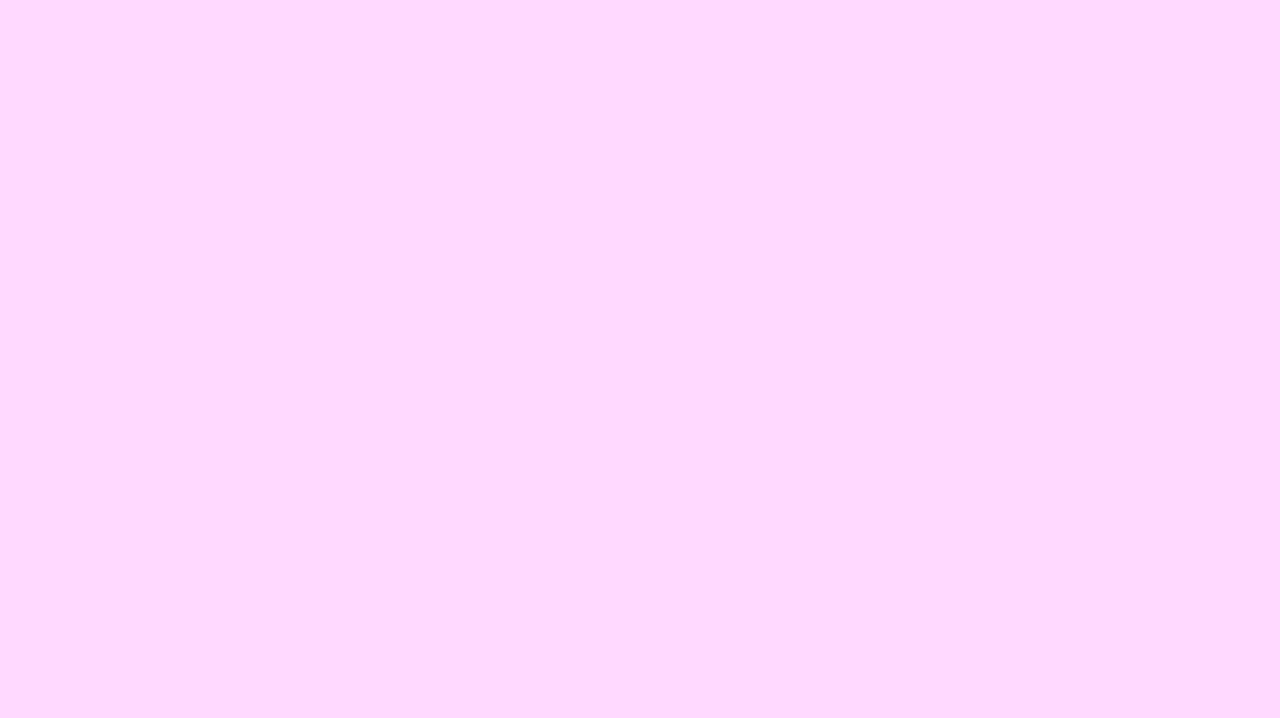
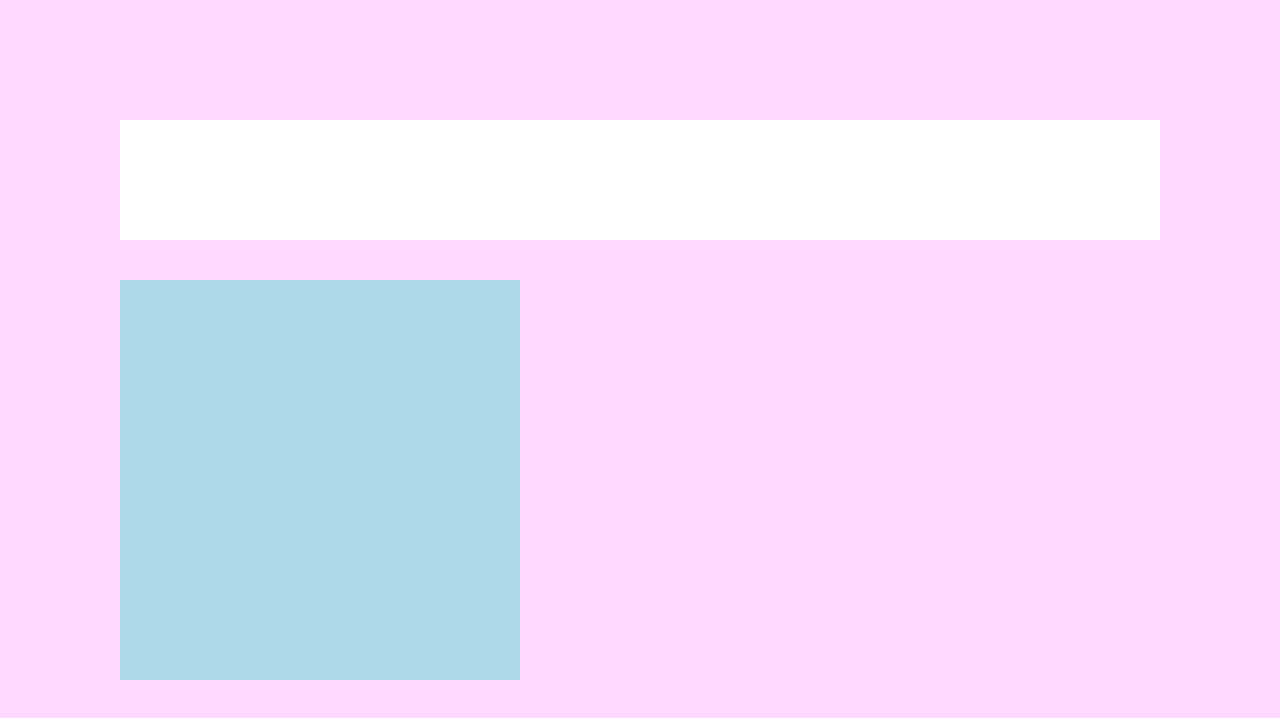
Before and after one commit to johnnion1/TicTacToe, a plain HTML site: page index.html in a window 1280 px wide. Drawn offline with Linux system fonts and the light colour scheme.

Commit message:
Add basic styling

```diff
--- a/style.css
+++ b/style.css
@@ -1,3 +1,32 @@
-body {
+* {
+        box-sizing: border-box;
+        padding: 0;
+        margin: 0;
+}
+body, html {
         background-color: rgb(255, 217, 255);
+        width: 100%;
+        height: 100%;
 }
+#container {
+        height: 100%;
+        width: 100%;
+        display: grid;
+        grid-template-columns: 15vh 1fr 15vh;
+        grid-template-rows: 15vh 1fr  5vh min-content 15vh;
+
+
+}
+#playerDisplay {
+        background-color: #fff;
+        grid-row: 2 / 3;
+        grid-column: 2 / 3;
+}
+#gameBoard {
+        height: 50vh;
+        width: 50vh;
+        background-color: lightblue;
+        grid-row: 4 / 5;
+        grid-column: 2 / 3 ;
+
+}
```
